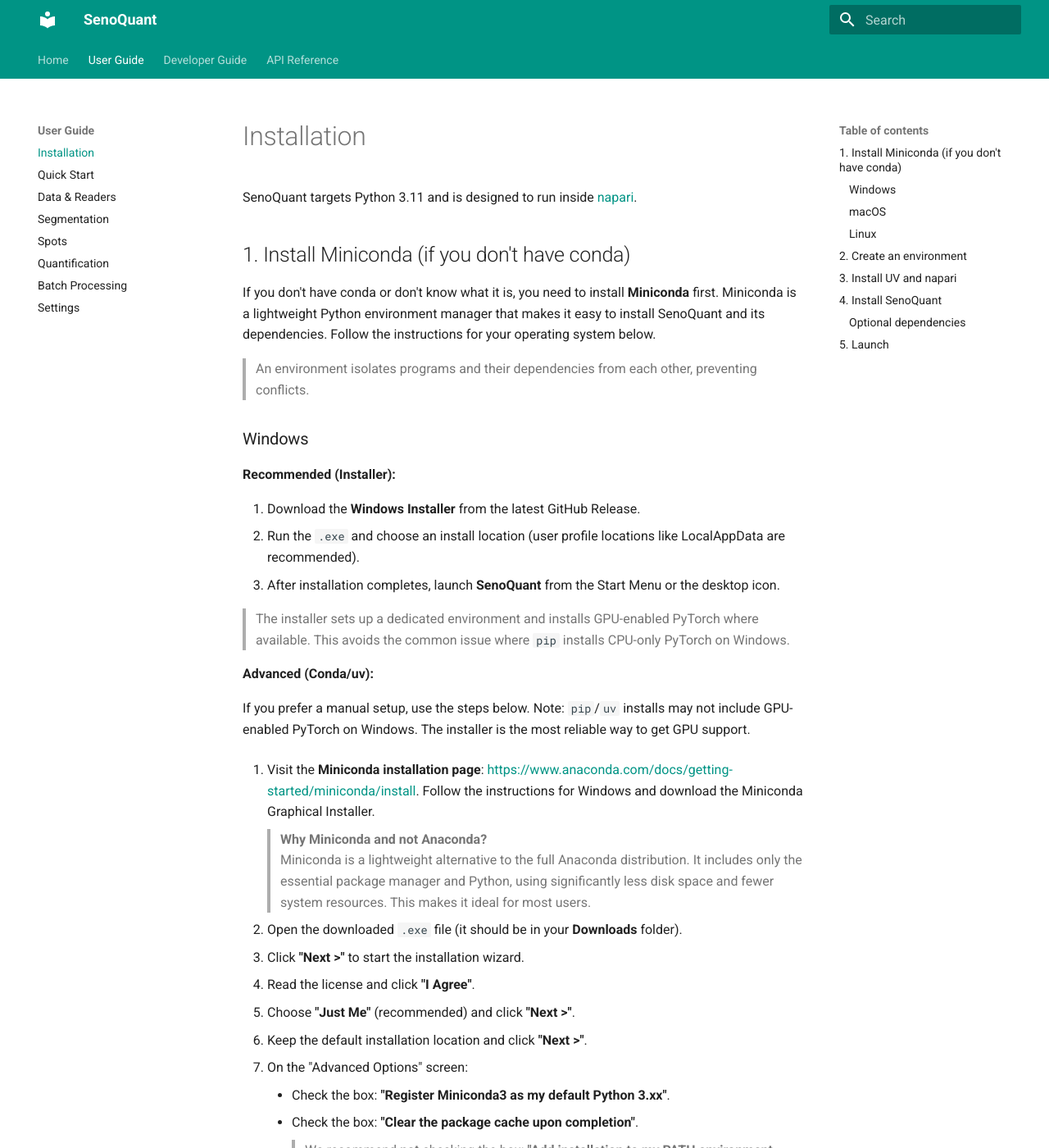
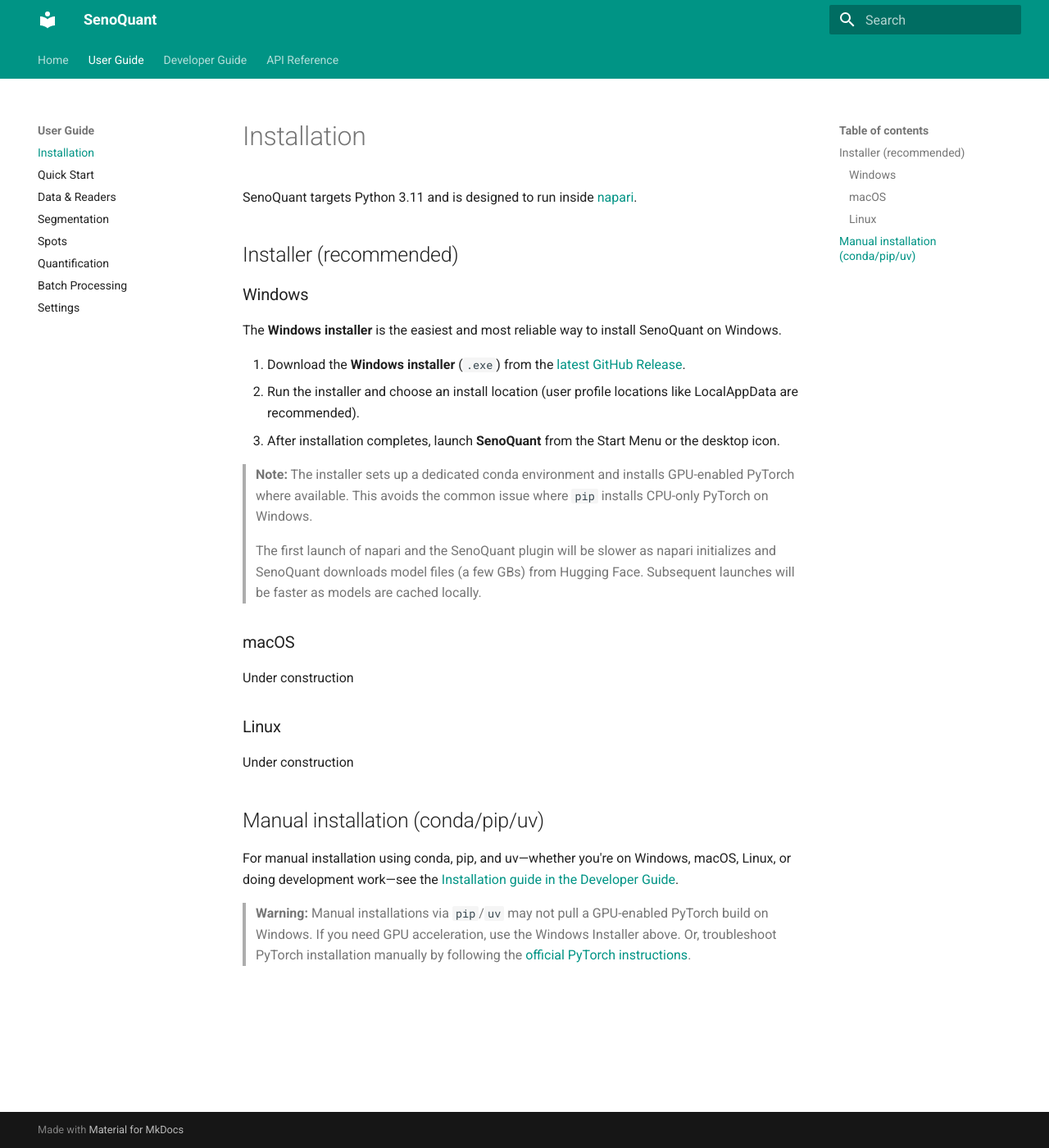
Before and after one commit to HaamsRee/senoquant, an MkDocs documentation site: the page built from docs/user/installation.md, in a window 1280 px wide and 1400 px high. Shown: the whole window at 82% size. Built offline with MkDocs 1.6.1 and Material for MkDocs 9.7.7, drawn with Linux system fonts in a browser that asks for light colours; some of the changed text lies outside the part shown.

Commit message:
Reorganize installation documentation
- Move conda/pip/uv setup instructions to Developer Guide
- Create new Installation tab in Developer Guide
- User Installation now focuses on Windows installer with link to developer guide
- Installer section in user guide broken down by OS (Windows, macOS, Linux)
- Keep first launch performance note in user documentation
- Use blockquotes instead of admonition syntax

````diff
--- /dev/null
+++ b/docs/developer/installation.md
@@ -0,0 +1,73 @@
+# Manual Installation
+
+This guide covers manual installation using conda, pip, and uv for users who prefer a command-line setup or are developing SenoQuant.
+
+> **Note:** For most users, the **[Windows installer](../user/installation.md#windows)** is recommended as it simplifies setup and ensures GPU support.
+
+## Create an environment
+
+In your terminal (Command Prompt/PowerShell on Windows, Terminal on macOS/Linux), create and activate a new conda environment with Python 3.11.
+
+```bash
+conda create -n senoquant python=3.11
+conda activate senoquant
+```
+
+You should see `(senoquant)` at the beginning of your terminal prompt, indicating that the environment is active.
+
+## Install uv and napari
+
+We strongly recommend using `uv` instead of `pip` because standard pip often has difficulty solving complex dependencies. `uv` is also *much* faster.
+
+```bash
+pip install uv
+uv pip install "napari[all]"
+```
+
+Alternatively, using standard `pip`:
+
+```bash
+pip install "napari[all]"
+```
+
+## Install SenoQuant
+
+```bash
+uv pip install senoquant
+```
+
+Alternatively, using standard `pip` (not recommended. This might be fine for napari, but often fails for SenoQuant):
+
+```bash
+pip install senoquant
+```
+
+> **Warning (Windows):** Installing via `pip`/`uv` may not pull a GPU-enabled PyTorch build on Windows. If you need GPU acceleration, use the [Windows installer](../user/installation.md#windows) instead. Or, troubleshoot PyTorch installation manually by following the [official PyTorch instructions](https://pytorch.org/get-started/locally/).
+
+### Optional dependencies
+
+- `uv pip install senoquant[gpu]` for GPU acceleration of the RMP spot detector (requires CUDA; Windows and Linux only).
+- `uv pip install senoquant[all]` for full stack.
+
+## Launch
+
+Start napari from your terminal:
+
+```bash
+napari --with senoquant
+```
+
+> The first launch of napari and the SenoQuant plugin will be slower as napari initializes and SenoQuant downloads model files (a few GBs) from Hugging Face. Subsequent launches will be faster as models are cached locally.
+
+> Make sure the terminal remains open while using napari to keep it running. The terminal also displays useful info/warning/error messages.
+
+## Development installation
+
+For development work, install SenoQuant from the repository in editable mode:
+
+```bash
+pip install uv
+uv pip install -e .
+```
+
+This allows you to make changes to the code and see them reflected immediately without reinstalling.
--- a/docs/user/installation.md
+++ b/docs/user/installation.md
@@ -2,131 +2,30 @@
 
 SenoQuant targets Python 3.11 and is designed to run inside [napari](https://napari.org/stable/index.html).
 
-## 1. Install Miniconda (if you don't have conda)
-
-If you don't have conda or don't know what it is, you need to install **Miniconda** first. Miniconda is a lightweight Python environment manager that makes it easy to install SenoQuant and its dependencies. Follow the instructions for your operating system below.
-> An environment isolates programs and their dependencies from each other, preventing conflicts.
+## Installer (recommended)
 
 ### Windows
 
-**Recommended (Installer):**
+The **Windows installer** is the easiest and most reliable way to install SenoQuant on Windows.
 
-1. Download the **Windows Installer** from the latest GitHub Release.
-2. Run the `.exe` and choose an install location (user profile locations like LocalAppData are recommended).
+1. Download the **Windows installer** (`.exe`) from the [latest GitHub Release](https://github.com/senoquant/senoquant/releases).
+2. Run the installer and choose an install location (user profile locations like LocalAppData are recommended).
 3. After installation completes, launch **SenoQuant** from the Start Menu or the desktop icon.
 
-> The installer sets up a dedicated environment and installs GPU-enabled PyTorch where available. This avoids the common issue where `pip` installs CPU-only PyTorch on Windows.
+> **Note:** The installer sets up a dedicated conda environment and installs GPU-enabled PyTorch where available. This avoids the common issue where `pip` installs CPU-only PyTorch on Windows.
 
-**Advanced (Conda/uv):**
-
-If you prefer a manual setup, use the steps below. Note: `pip`/`uv` installs may not include GPU-enabled PyTorch on Windows. The installer is the most reliable way to get GPU support.
-
-1. Visit the **Miniconda installation page**: <https://www.anaconda.com/docs/getting-started/miniconda/install>. Follow the instructions for Windows and download the Miniconda Graphical Installer.
-
-    > **Why Miniconda and not Anaconda?**
-    Miniconda is a lightweight alternative to the full Anaconda distribution. It includes only the essential package manager and Python, using significantly less disk space and fewer system resources. This makes it ideal for most users.
-
-2. Open the downloaded `.exe` file (it should be in your **Downloads** folder).
-3. Click **"Next >"** to start the installation wizard.
-4. Read the license and click **"I Agree"**.
-5. Choose **"Just Me"** (recommended) and click **"Next >"**.
-6. Keep the default installation location and click **"Next >"**.
-7. On the "Advanced Options" screen:
-    - Check the box: **"Register Miniconda3 as my default Python 3.xx"**.
-    - Check the box: **"Clear the package cache upon completion"**.
-    > We recommend **not** checking the box: **"Add installation to my PATH environment variable"** to avoid potential conflicts with other applications.
-    - Click **"Install"**.
-8. Wait for the installation to complete, then click **"Next >"** and **"Finish"**.
-9. Use the Start Menu to open the **Anaconda Prompt** (search for "Anaconda Prompt").
-10. In the Anaconda Prompt, type the following command to initialize conda for your shell(s):
-    ```bash
-    conda init
-    ```
-
-    > This step ensures that you can access conda from any command prompt or PowerShell window, and not just the Anaconda Prompt.
-
-**To verify it worked:**
-
-- Use the Start Menu to open a new **Command Prompt** or **PowerShell** window.
-- Type: `conda --version`
-- If you see a version number like `conda xx.x.x`, you're ready to proceed.
+> The first launch of napari and the SenoQuant plugin will be slower as napari initializes and SenoQuant downloads model files (a few GBs) from Hugging Face. Subsequent launches will be faster as models are cached locally.
 
 ### macOS
 
-**Under construction**
+Under construction
 
 ### Linux
 
-**Under construction**
+Under construction
 
-## 2. Create an environment
-In your terminal (Command Prompt/PowerShell on Windows, Terminal on macOS/Linux), create and activate a new conda environment with Python 3.11.
-Copy and paste the following command into your terminal:
+## Manual installation (conda/pip/uv)
 
-```bash
-conda create -n senoquant python=3.11
-```
+For manual installation using conda, pip, and uv—whether you're on Windows, macOS, Linux, or doing development work—see the [Installation guide in the Developer Guide](../../developer/installation/).
 
-Hit Enter.
-When prompted to proceed, type `y` and press Enter.
-Next, activate the environment:
-
-```bash
-conda activate senoquant
-```
-
-You should see `(senoquant)` at the beginning of your terminal prompt, indicating that the environment is active.
-
-## 3. Install UV and napari
-
-We strongly recommend using `uv` instead of `pip` because standard pip often has difficulty solving complex dependencies. `uv` is also *much* faster.
-
-```bash
-pip install uv
-uv pip install "napari[all]"
-```
-
-Alternatively, using standard `pip`:
-
-```bash
-pip install "napari[all]"
-```
-
-## 4. Install SenoQuant
-
-```bash
-uv pip install senoquant
-```
-
-Alternatively, using standard `pip` (not recommended. This might be fine for napari, but often fails for SenoQuant):
-
-```bash
-pip install senoquant
-```
-
-Model files are downloaded automatically on first use from Hugging Face.
-
-> **Windows note:** Installing via `pip`/`uv` may not pull a GPU-enabled PyTorch build. If you need GPU acceleration on Windows, use the installer.
-
-### Optional dependencies
-
-- `uv pip install senoquant[gpu]` for GPU acceleration of the RMP spot detector (requires CUDA; Windows and Linux only).
-- `uv pip install senoquant[all]` for full stack.
-
-## 5. Launch
-
-**Windows (Installer):**
-
-- Launch **SenoQuant** from the Start Menu or the desktop icon.
-
-**Manual installs (conda/uv):**
-
-Start napari from your terminal:
-
-```bash
-napari --with senoquant
-```
-
-> The first launch of napari and the SenoQuant plugin will be slower as napari initializes and SenoQuant downloads model files (a few GBs) from Hugging Face. Subsequent launches will be faster as models are cached locally.
-
-> Make sure the terminal remains open while using napari to keep it running. The terminal also displays useful info/warning/error messages.
+> **Warning:** Manual installations via `pip`/`uv` may not pull a GPU-enabled PyTorch build on Windows. If you need GPU acceleration, use the Windows Installer above. Or, troubleshoot PyTorch installation manually by following the [official PyTorch instructions](https://pytorch.org/get-started/locally/).
--- a/mkdocs.yml
+++ b/mkdocs.yml
@@ -42,6 +42,7 @@
       - Batch Processing: user/batch.md
       - Settings: user/settings.md
   - Developer Guide:
+      - Installation: developer/installation.md
       - Architecture: developer/architecture.md
       - Models & Detectors: developer/models.md
       - Quantification Features: developer/quantification-features.md
````
